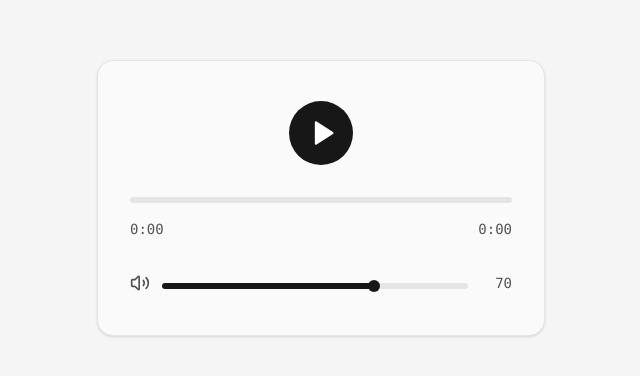
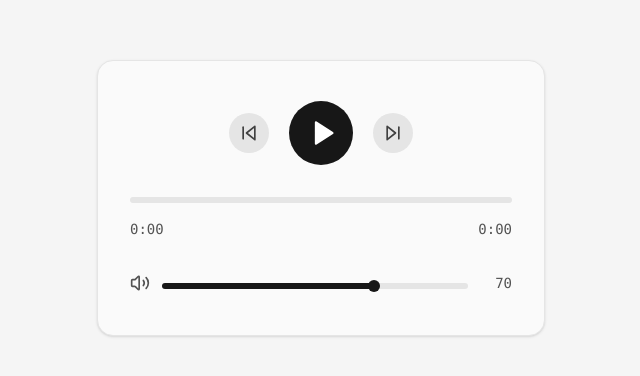
Before and after one commit to PhilippGerlesberger/web-ui-lab, a React (Vite) app in the folder minimalistic_musicplayer/: page / in a window 1280 px wide. Shown: the part 202-578 px from the top of the page, without its empty margins (319-959 px from the left). Built offline with nearby package versions, Linux system fonts and the light colour scheme.

Commit message:
add previous and next track controls

```diff
--- a/minimalistic_musicplayer/src/app/components/MusicPlayer.tsx
+++ b/minimalistic_musicplayer/src/app/components/MusicPlayer.tsx
@@ -1,5 +1,5 @@
 import { useState, useRef, useEffect } from "react";
-import { Play, Pause, Volume2 } from "lucide-react";
+import { Play, Pause, Volume2, SkipBack, SkipForward } from "lucide-react";
 import { tracks } from "../data/tracks";
 
 export function MusicPlayer() {
@@ -64,9 +64,20 @@ export function MusicPlayer() {
 
   return (
     <div className="w-full max-w-md mx-auto px-8 py-10 bg-neutral-50 rounded-2xl shadow-sm border border-neutral-200">
-      {/* Play/Pause Button */}
-      <div className="flex justify-center mb-8">
+      <div className="flex items-center justify-center gap-5 mb-8">
         <button
+          type="button"
+          onClick={() =>
+            setCurrentTrackIndex((prev) => (prev - 1 + tracks.length) % tracks.length)
+          }
+          className="w-10 h-10 flex items-center justify-center rounded-full bg-neutral-200 text-neutral-700 transition-all hover:bg-neutral-300 active:scale-95"
+          aria-label="Previous track"
+        >
+          <SkipBack className="w-5 h-5" />
+        </button>
+
+        <button
+          type="button"
           onClick={togglePlayPause}
           className="w-16 h-16 flex items-center justify-center rounded-full bg-neutral-900 text-white transition-all hover:bg-neutral-800 hover:scale-105 active:scale-95"
           aria-label={isPlaying ? "Pause" : "Play"}
@@ -76,6 +87,15 @@ export function MusicPlayer() {
           ) : (
             <Play className="w-7 h-7 fill-white ml-1" />
           )}
+        </button>
+
+        <button
+          type="button"
+          onClick={() => setCurrentTrackIndex((prev) => (prev + 1) % tracks.length)}
+          className="w-10 h-10 flex items-center justify-center rounded-full bg-neutral-200 text-neutral-700 transition-all hover:bg-neutral-300 active:scale-95"
+          aria-label="Next track"
+        >
+          <SkipForward className="w-5 h-5" />
         </button>
       </div>
 
```
